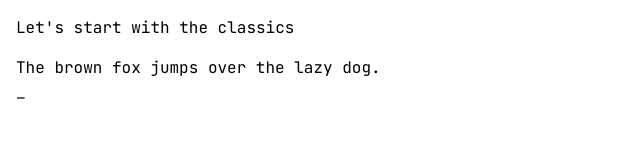
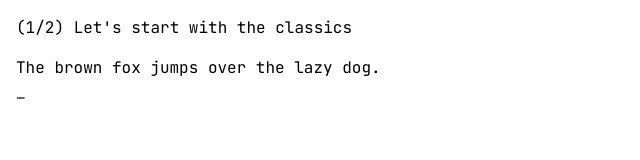
Before and after one commit to hdito/type, a Next.js app: page /lesson/1 in a window 1280 px wide. Shown: the top 160 px of the page, without its empty margins (0-640 px from the left). Built offline with nearby package versions, Linux system fonts and the light colour scheme.

Commit message:
Add page indicator in lessons

```diff
--- a/src/app/lesson/[lessonId]/_components/lessonPage.tsx
+++ b/src/app/lesson/[lessonId]/_components/lessonPage.tsx
@@ -12,6 +12,8 @@ export default function LessonPage() {
   const { lesson, dispatch, lessonState } = useLessonContext();
   const [isOpenNavigationWithKeyboard, setIsOpenNavigationWithKeyboard] =
     useState(false);
+
+  const countOfPages = lesson.pages.length;
 
   const pageMeta = useMemo(
     () => lessonState.pagesMeta[lessonState.currentPage],
@@ -101,11 +103,12 @@ export default function LessonPage() {
   return (
     <>
       <main className="flex min-w-[50ch] flex-col gap-4 p-4">
-        {pageContent.description ? (
-          <div className="max-w-[50ch] whitespace-pre-line">
-            {pageContent.description}
-          </div>
-        ) : null}
+        <div className="max-w-[50ch] whitespace-pre-line">
+          <span>
+            ({lessonState.currentPage + 1}/{countOfPages})
+          </span>
+          {pageContent.description ? <> {pageContent.description}</> : null}
+        </div>
         {pageMeta !== null ? <LessonTypePane /> : null}
         {isShowResults ? <Stats /> : null}
         {isShowNavigation || isOpenNavigationWithKeyboard ? (
```
